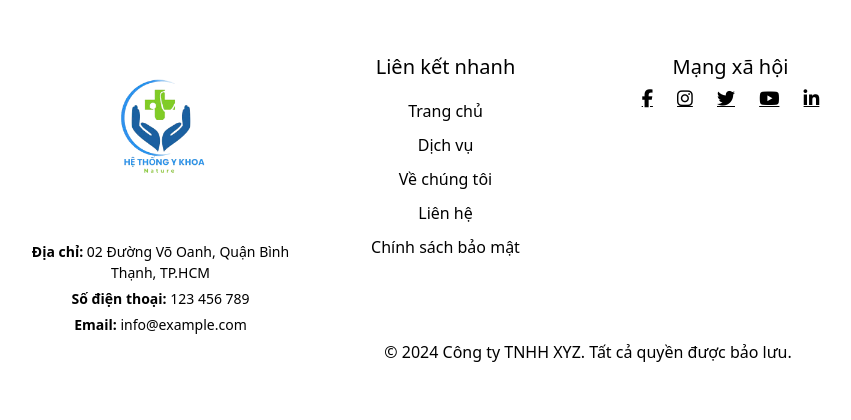
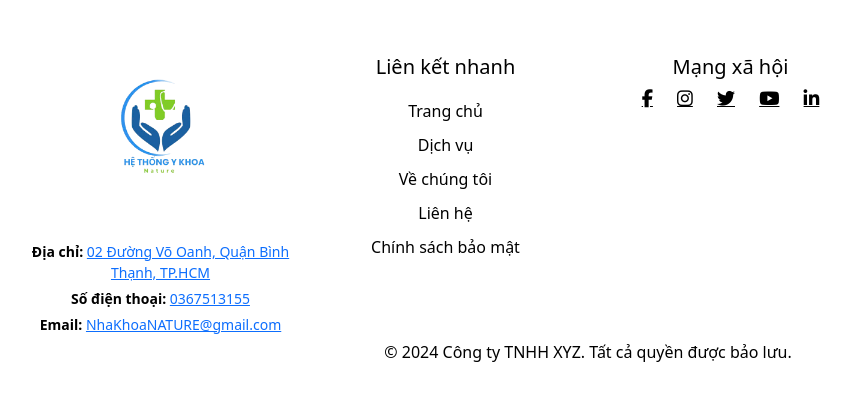
Before and after one commit to Trungdzvcl012/Nhom5, a Django app: page / in a window 1280 px wide. Shown: the part 1951-2371 px from the top of the page, without its empty margins (52-903 px from the left). Run offline with Django 5.2, Linux system fonts and the light colour scheme; data that the repository does not hold is empty; some libraries are stand-ins or nearby versions.

Commit message:
Update home.html

```diff
--- a/NhaKhoa/Web/Templates/home.html
+++ b/NhaKhoa/Web/Templates/home.html
@@ -76,7 +76,7 @@
                             Dịch vụ
                         </a>
                         <ul class="dropdown-menu" aria-labelledby="navbarDropdown2">
-                            <li><a class="dropdown-item" href="{% url 'datlichkham' %}">Đặt khám tại cơ sở </a></li>
+                            <li><a class="dropdown-item" href="{% url 'DatLichKham' %}">Đặt khám tại cơ sở </a></li>
                             <li><a class="dropdown-item" href="{% url 'datbacsi' %}">Đặt khám theo bác sĩ </a></li>
                             <li><a class="dropdown-item" href="#">Gọi video với bác sĩ </a></li>
                             <li><a class="dropdown-item" href="{% url 'datxetnghiem' %}">Đặt lịch xét nghiệm </a></li>
@@ -288,9 +288,18 @@
                 <div class="col-md-3 footer-logo">
                     <img src="{% static 'images/logo.png' %}" alt="Logo">
                     <div class="contact-info mt-3">
-                        <p><strong>Địa chỉ:</strong> 02 Đường Võ Oanh, Quận Bình Thạnh, TP.HCM</p>
-                        <p><strong>Số điện thoại:</strong> 123 456 789</p>
-                        <p><strong>Email:</strong> info@example.com</p>
+                        <p>
+                            <strong>Địa chỉ:</strong>
+                            <a href="https://g.co/kgs/MQ5dZDg" target="_blank">02 Đường Võ Oanh, Quận Bình Thạnh, TP.HCM</a>
+                        </p>
+                        <p>
+                            <strong>Số điện thoại:</strong>
+                            <a href="tel:0367513155">0367513155</a>
+                        </p>
+                        <p>
+                            <strong>Email:</strong>
+                            <a href="mailto:nhakhoanature@gmail.com">NhaKhoaNATURE@gmail.com</a>
+                        </p>
                     </div>
                 </div>
 
```
